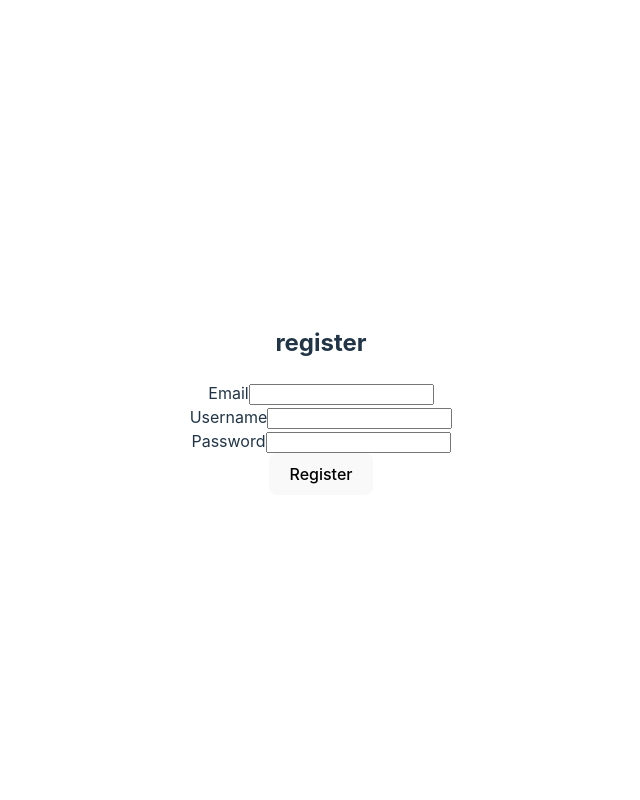
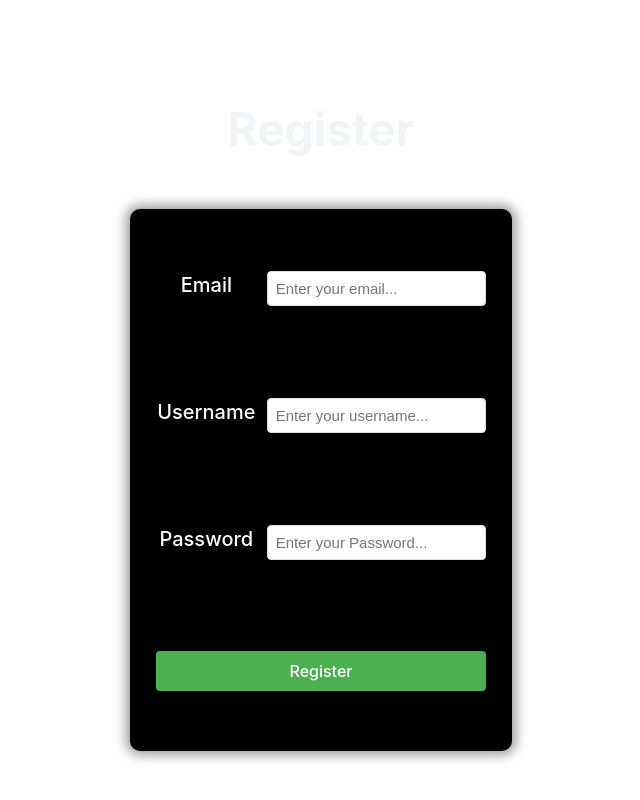
Before and after one commit to MohamedElmi10/ChattApp, a React (Vite) app: page /register in a window 1280 px wide. Shown: the whole page, without its empty margins (319-959 px from the left). Built offline with nearby package versions, Linux system fonts and the light colour scheme; no server answers.

Commit message:
Done with css for Register component

```diff
--- a/package.json
+++ b/package.json
@@ -13,7 +13,8 @@
     "axios": "^1.7.4",
     "react": "^18.3.1",
     "react-dom": "^18.3.1",
-    "react-router-dom": "^6.26.1"
+    "react-router-dom": "^6.26.1",
+    "styled-components": "^6.1.12"
   },
   "devDependencies": {
     "@eslint/js": "^9.9.0",
--- a/src/Register.jsx
+++ b/src/Register.jsx
@@ -1,9 +1,74 @@
 //imports
 import { useState, useEffect } from "react"
-import { useNavigate } from "react-router-dom";
-import Login from "./Login";
+import styled from "styled-components";
+import { useNavigate } from "react-router-dom"
 
-// Register component
+const Card = styled.div`
+
+    width: 330px;
+    height: 490px;
+    background-color: #000000;
+    cursor: pointer;
+    border-radius: 10px;
+    box-shadow: 0 0 12px 4px rgba(0,0,0,0.4);
+    overflow: hidden;
+    padding: 26px;
+    display: flex;
+    flex-direction: column;
+    justify-content: space-around;
+    gap: 5px;
+    transition: all 0.5s ease-in-out;
+    &:hover {
+        transform: translateY(-10px);
+        box-shadow: 0 0 50px 4px rgba(0,0,0,0.6);
+        filter: brightness(1.1);
+    }
+    `;
+const Header = styled.p`
+    font-weight: 700;
+    line-height: 68px;
+    font-size: 46px;
+    color: #F2F3F4;
+`
+
+const Label = styled.label`
+    font-size: 20px;
+    font-weight: 500;
+    color: #ffff;
+    margin-bottom: 8px;
+    width: 50%;
+
+
+`
+const FormGroup = styled.div`
+    display: flex;
+    align-items: center;
+    flex-direction: row;
+    gap:10px;
+    margin-bottom: 15px;
+`
+const Input = styled.input`
+  padding: 8px;
+  font-size: 15px;
+  border: 1px solid #ddd;
+  border-radius: 4px;
+  width:100%;
+`;
+
+const Button = styled.button`
+  padding: 10px 20px;
+  font-size: 16px;
+  background-color: #4caf50;
+  color: white;
+  border: none;
+  border-radius: 4px;
+  cursor: pointer;
+  &:hover {
+    background-color: #45a049;
+  }
+`;
+
+
 const Register = () => {
     const [email, setEmail] = useState("");
     const [username, setUsername] = useState("");
@@ -106,29 +171,37 @@ const Register = () => {
     return (
         <>
             <form onSubmit={handleSubmit}>
-                <h2>register</h2>
-                <label htmlFor="email">Email</label>
-                <input
+                <Header>Register</Header>
+                <Card>
+                    <FormGroup>
+                        <Label htmlFor="email">Email</Label>
+                        <Input
                             type="email"
                             id="email"
                             onChange={(e) => setEmail(e.target.value)}
+                            placeholder="Enter your email..."
                         />
-                <br />
-                <label htmlFor="UserName">Username</label>
-                <input
+                    </FormGroup>
+                    <FormGroup>
+                        <Label htmlFor="UserName">Username</Label>
+                        <Input
                             type="text"
                             id="UserName"
                             onChange={(e) => setUsername(e.target.value)}
+                            placeholder="Enter your username..."
                         />
-                <br />
-                <label htmlFor="PassWord">Password</label>
-                <input
+                    </FormGroup>
+                    <FormGroup>
+                        <Label htmlFor="PassWord">Password</Label>
+                        <Input
                             type="password"
                             id="PassWord"
                             onChange={(e) => setPassword(e.target.value)}
+                            placeholder="Enter your Password..."
                         />
-                <br />
-                <button type="submit" >Register</button>
+                    </FormGroup>
+                    <Button type="submit" >Register</Button>
+                </Card>
             </form>
             {error && <p style={{ color: "red" }}>{error}</p>}
             {success && <p style={{ color: "Green" }}>{success}</p>}
```
Also changed, not shown: 1 other file (tests, documents, lock files or other folders). Lines whose indentation alone changed are shown as unchanged.
